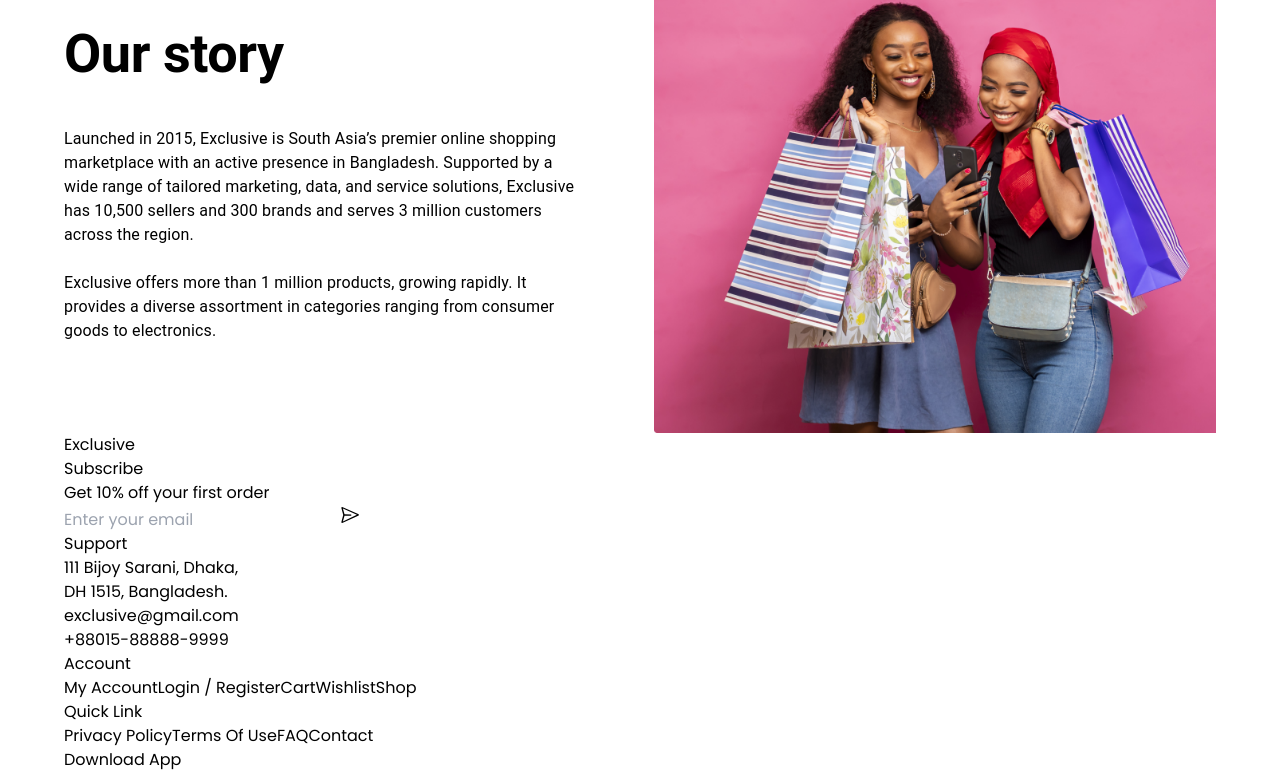
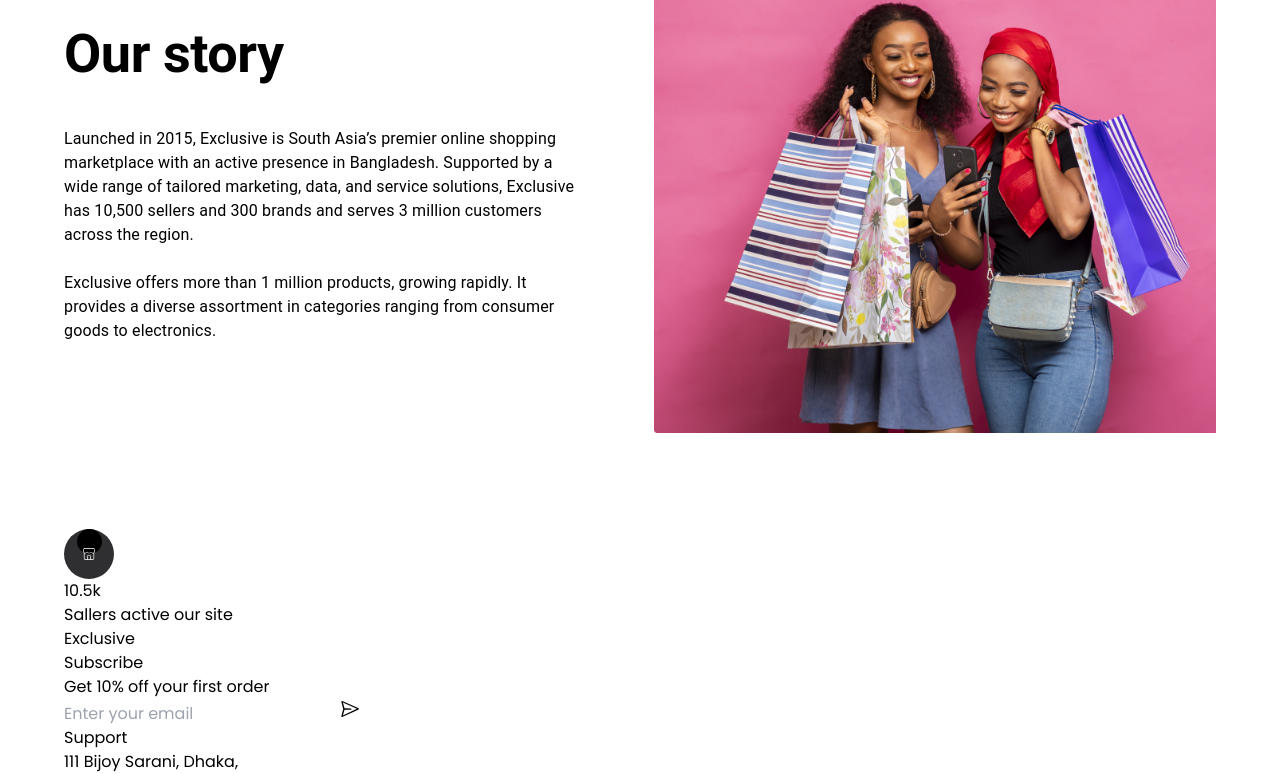
Before and after one commit to Nazirdin1/ex-store, a React (Vite) app: page /about in a window 1280 px wide. Shown: the part 363-1137 px from the top of the page. Built offline with nearby package versions, Linux system fonts and the light colour scheme.

Commit message:
modified:   src/pages/About.jsx

```diff
--- a/src/pages/About.jsx
+++ b/src/pages/About.jsx
@@ -1,6 +1,7 @@
 import React from 'react';
 import { Box, Container, Typography } from '@mui/material';
 import { useTranslation } from 'react-i18next';
+import { CiShop } from "react-icons/ci";
 import SideImage from '../assets/Side-Image.png';
 
 const About = () => {
@@ -25,6 +26,36 @@ const About = () => {
           <div>
             <img src={SideImage} alt="Side Image" style={{ width: '100%', height: 'auto' }} />
           </div>
+
+
+        </Box>
+        <Box>
+          <div>
+            <div style={{ position: 'relative' }}>
+              <CiShop style={{ position: 'absolute', marginLeft: '17px', marginTop: '17px', color: 'white' }} />
+              <div style={{
+                width: '50px',
+                height: '50px',
+                background: '#2F2E30',
+                borderRadius: '50%',
+              }}>
+                <div
+                  style={{
+                    width: '25px',
+                    height: '25px',
+                    background: '#000000',
+                    borderRadius: '50%',
+                    marginLeft: 13,
+                    marginTop: '12vh'
+                  }}></div>
+              </div>
+
+            </div>
+            <div>
+              <h1>10.5k</h1>
+              <p>Sallers active our site</p>
+            </div>
+          </div>
         </Box>
       </Container>
     </div>
```
